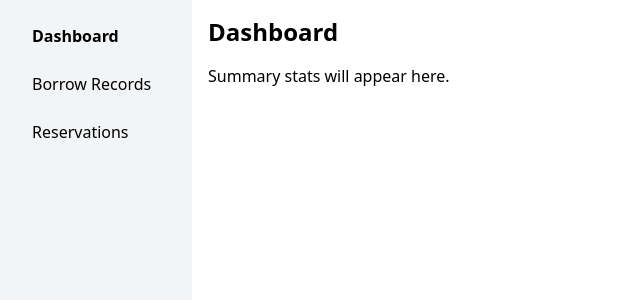
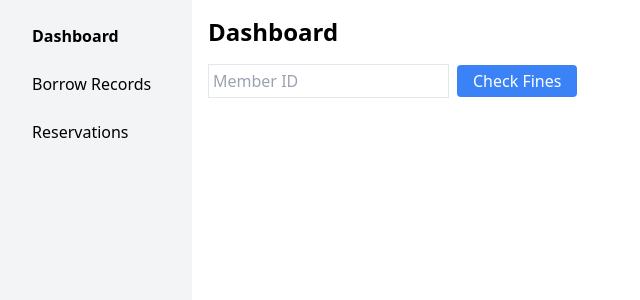
Before and after one commit to nizamkadirteach/library-management-system, a React (Vite) app in the folder lms-frontend/: page /dashboard in a window 1280 px wide. Shown: the top 300 px of the page, without its empty margins (0-640 px from the left). Built offline with nearby package versions, Linux system fonts and the light colour scheme; sample sign-in values are in the browser's storage.

Commit message:
Add fines API and dashboard display

```diff
--- a/lms-frontend/src/pages/Dashboard.jsx
+++ b/lms-frontend/src/pages/Dashboard.jsx
@@ -1,8 +1,42 @@
+import { useState } from 'react'
+import api from '../api/axios'
+
 export default function Dashboard() {
+  const [memberId, setMemberId] = useState('')
+  const [fine, setFine] = useState(null)
+
+  const fetchFine = async () => {
+    if (!memberId) return
+    try {
+      const { data } = await api.get(`/fines/${memberId}`)
+      setFine(parseFloat(data))
+    } catch (err) {
+      console.error(err)
+      setFine(null)
+    }
+  }
+
   return (
     <div>
       <h1 className="text-2xl font-bold mb-4">Dashboard</h1>
-      <p>Summary stats will appear here.</p>
+      <div className="mb-4 flex gap-2 items-center">
+        <input
+          type="number"
+          placeholder="Member ID"
+          value={memberId}
+          onChange={(e) => setMemberId(e.target.value)}
+          className="border p-1"
+        />
+        <button
+          onClick={fetchFine}
+          className="bg-blue-500 text-white px-4 py-1 rounded"
+        >
+          Check Fines
+        </button>
+      </div>
+      {fine !== null && (
+        <div className="text-lg">Outstanding Fines: ${fine.toFixed(2)}</div>
+      )}
     </div>
   )
 }
```
Also changed, not shown: 2 other files (tests, documents, lock files or other folders).
